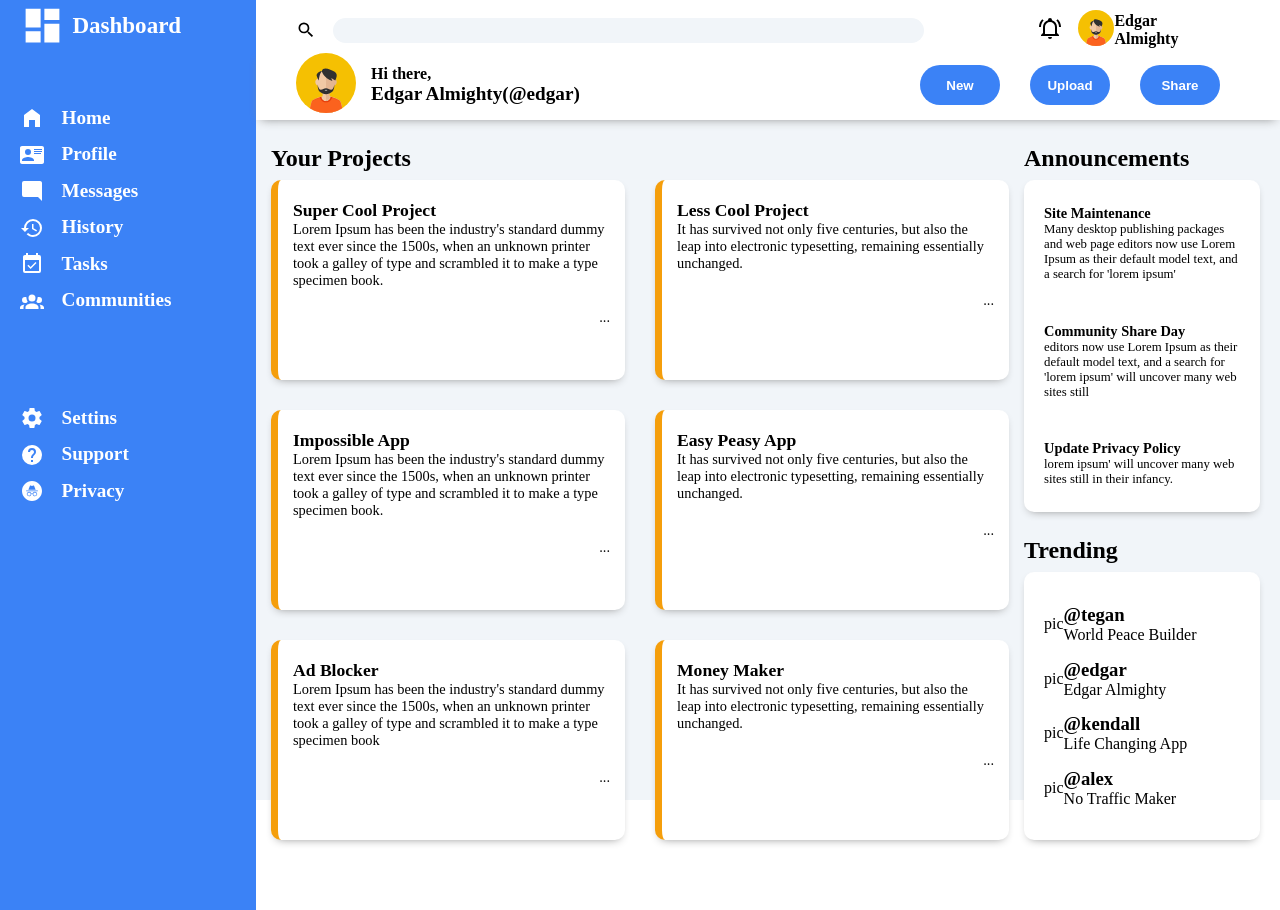
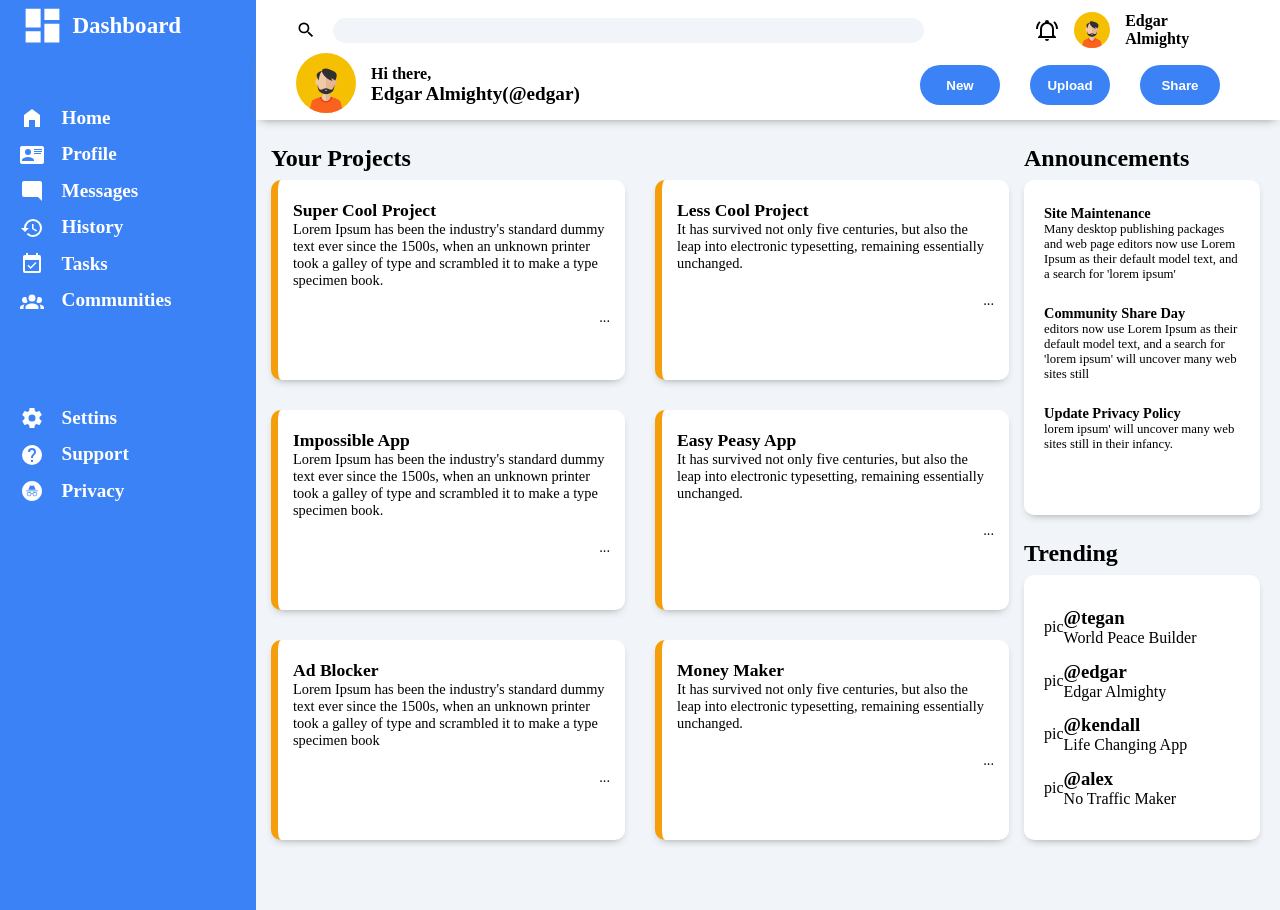
Before and after one commit to Spec0s/ADMIN-DASHBOARD, a plain HTML site: page index.html in a window 1280 px wide. Drawn offline with Linux system fonts and the light colour scheme.

Commit message:
small fixes

```diff
--- a/index.html
+++ b/index.html
@@ -104,15 +104,12 @@
                 </form>
             </div>
             <div class="notifications">
-                <ul>
-                    <li>
+
                         <svg style="width:24px;height:24px" viewBox="0 0 24 24">
                             <path fill="currentColor"
                                 d="M10,21H14A2,2 0 0,1 12,23A2,2 0 0,1 10,21M21,19V20H3V19L5,17V11C5,7.9 7.03,5.17 10,4.29C10,4.19 10,4.1 10,4A2,2 0 0,1 12,2A2,2 0 0,1 14,4C14,4.1 14,4.19 14,4.29C16.97,5.17 19,7.9 19,11V17L21,19M17,11A5,5 0 0,0 12,6A5,5 0 0,0 7,11V18H17V11M19.75,3.19L18.33,4.61C20.04,6.3 21,8.6 21,11H23C23,8.07 21.84,5.25 19.75,3.19M1,11H3C3,8.6 3.96,6.3 5.67,4.61L4.25,3.19C2.16,5.25 1,8.07 1,11Z" />
-                        </svg>
-                    </li>
-                    <li><img style="width:36px;height:36px" src="./avatar-svgrepo-com.svg"></li>
-                    <li><strong>Edgar Almighty</strong></li>
+                        </svg><img style="width:36px;height:36px" src="./avatar-svgrepo-com.svg">
+                    <strong>Edgar Almighty</strong>
                 </ul>
             </div>
         </div>
--- a/styles.css
+++ b/styles.css
@@ -6,17 +6,16 @@
 .container {
     display: grid;
     grid-template-columns: 20% 60% 20%;
-    grid-template-rows: 50px 70px 60px auto 60px auto;
+    grid-template-rows: 50px 70px 60px 1fr 60px 1fr;
     background-color: #f1f5f9;
     min-width: 875px;
     grid-auto-rows: auto;
-    height: 100vh;
 }
 
 .dashboard {
     color: white;
     background-color: #3b82f6;
-    gap: 50px;
+    grid-row-gap: 50px;
     padding: 0px 20px 0 20px;
     height: 100%;
     grid-template-rows: 50px 250px 1fr;
@@ -29,7 +28,7 @@
     display: grid;
     align-items: center;
     grid-template-columns: 15% 85%;
-    gap: 20px;
+    grid-column-gap: 20px;
 }
 
 .logo>svg{
@@ -50,7 +49,7 @@
 .nav>ul>li, .nav-2>ul>li {
     display: grid;
     align-items: center;
-    gap:20px;
+    grid-column-gap:20px;
     grid-template-columns: 10% 90%;
     font-weight: bold;
     font-size: 1.2rem;
@@ -105,15 +104,12 @@
 .notifications{
 }
 
-.notifications>ul {
+.notifications {
     display: grid;
     justify-items: end;
     align-items: center;
-    grid-template-columns: 1fr 2fr 4fr;
-}
-
-.notifications>ul>li {
-    list-style: none;
+    grid-template-columns: 24px 36px 1fr;
+    grid-column-gap: 15px;
 }
 
 .user-bar {
@@ -130,7 +126,7 @@
     display: grid;
     align-items: center;
     grid-template-columns: 60px 1fr;
-    gap: 15px;
+    grid-column-gap: 15px;
     align-items: center;
 }
 
@@ -145,7 +141,7 @@
 .user-tools {
     display: grid;
     grid-template-columns: repeat(3, 1fr);
-    gap: 30px;
+    grid-column-gap: 30px;
     align-items: center;
     justify-items: end;
 }
@@ -186,7 +182,7 @@
 }
 
 .projects {
-    gap: 30px;
+    grid-gap: 30px;
     display: grid;
     grid-template-columns: repeat(auto-fit, minmax(250px, 1fr));
     grid-template-rows: repeat(auto-fit, minmax(200px, 1fr));
@@ -222,10 +218,11 @@
     border-radius: 10px;
     box-shadow: 0 4px 10px -5px #888888;
     display: grid;
-    grid-template-rows: repeat(auto-fit, minmax(100px, 1fr));
+    grid-template-rows: repeat(auto-fit, minmax(50px, 1fr));
     grid-row: 4;
     grid-column: 3;
     margin-right: 20px;
+    grid-row-gap:15px;
 }
 
 .announcements>div>p{
```
